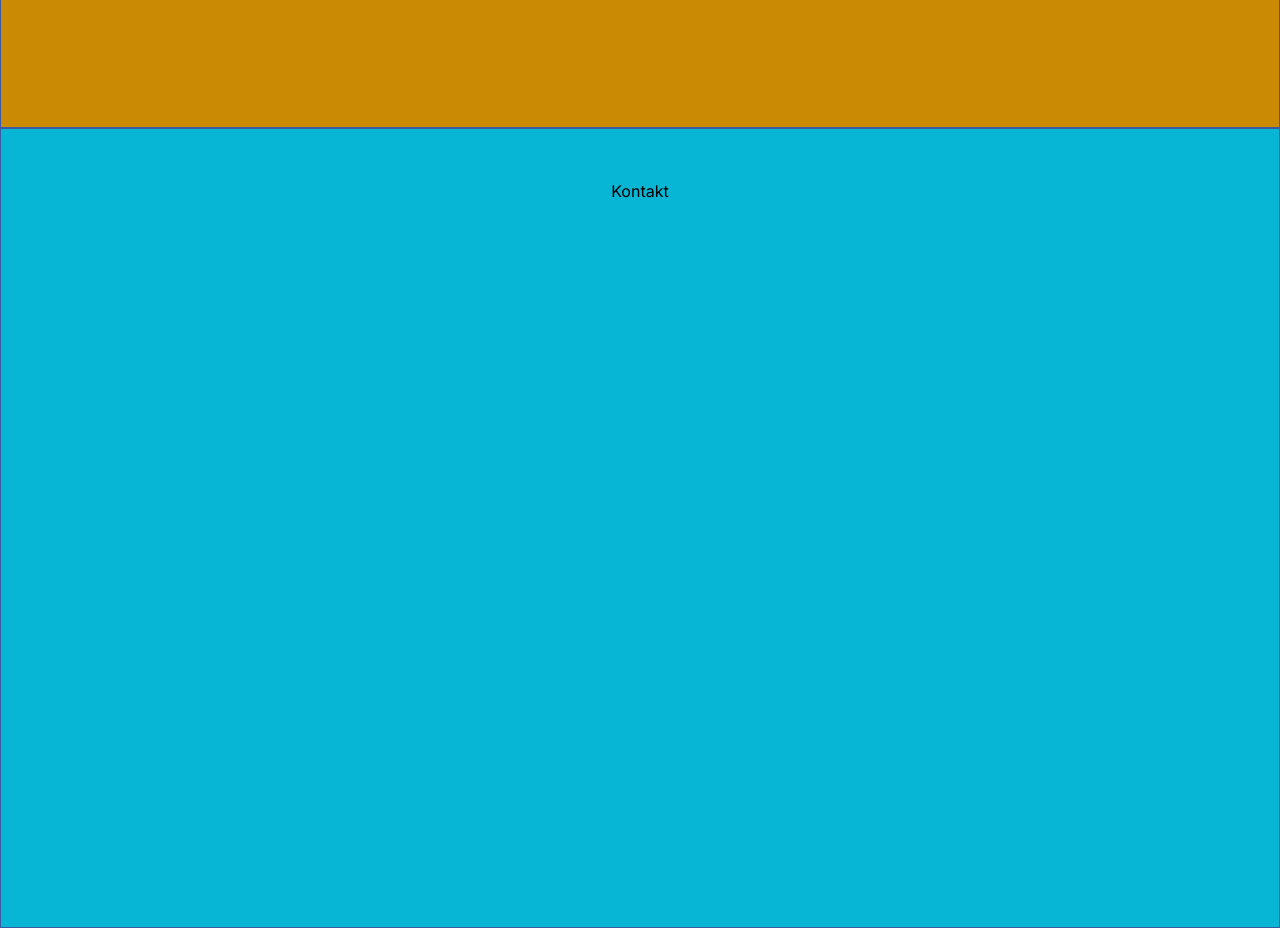
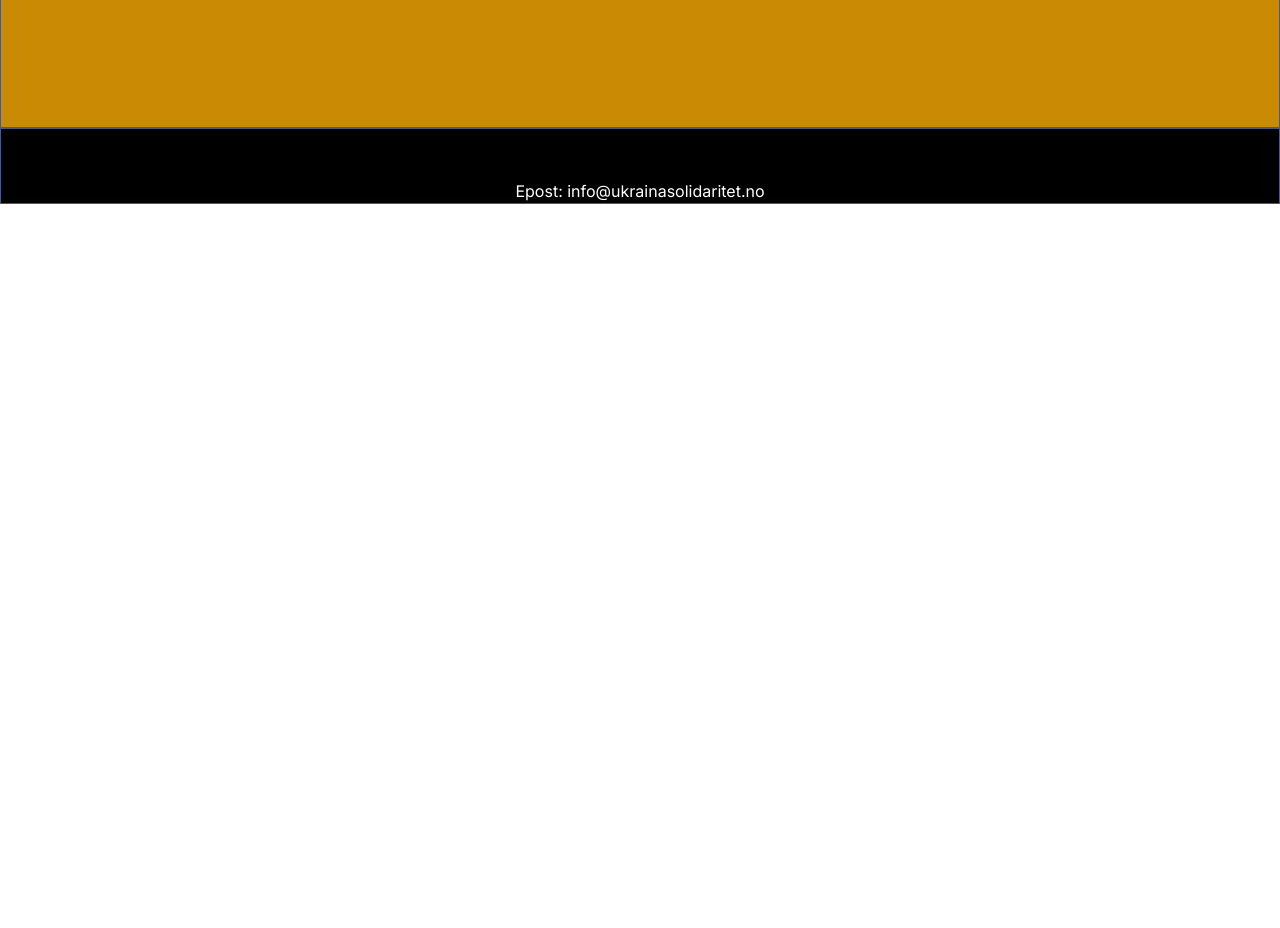
Before and after one commit to pedernyl/vmu, a Next.js app: page / in a window 1280 px wide. Shown: the part 2960-3888 px from the top of the page. After the commit the page ends 3164 px from the top, so only its background shows below. Built offline with nearby package versions, Linux system fonts and the light colour scheme.

Commit message:
contacts page

```diff
--- a/src/app/contacts/page.tsx
+++ b/src/app/contacts/page.tsx
@@ -1,7 +1,9 @@
 import React from "react";
 
 const Contacts = () => {
-  return <div className="subPage">Kontakt</div>
+  return <div className="subPage">
+    Epost: info@ukrainasolidaritet.no
+  </div>
 };
 
 export default Contacts;
--- a/src/app/globals.css
+++ b/src/app/globals.css
@@ -42,6 +42,11 @@
 #join {
     padding-left: 15px;
     text-align: center;
+}
+
+#contacts {
+    display: flex;
+    justify-content: center;
 }
 
 .flagFlexContainer {
--- a/src/app/page.tsx
+++ b/src/app/page.tsx
@@ -24,7 +24,7 @@ export default function Home() {
           <Support />
         </div>
 
-        <div id="contacts" className="w-full h-screen content bg-cyan-500 hover:bg-cyan-600">
+        <div id="contacts" className="w-full h-auto content bg-black text-white">
           <Contacts />
         </div>
 
```
